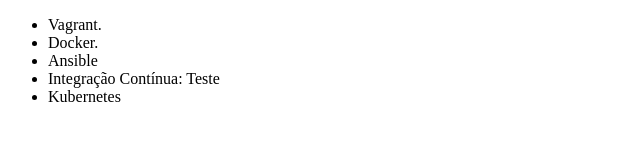
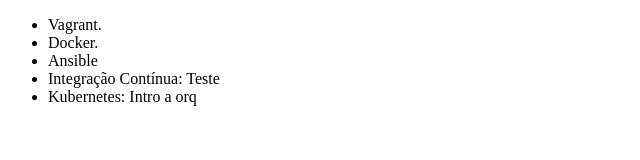
Before and after one commit to elvisdiego/alura-git, a plain HTML site: page index.html in a window 1280 px wide. Shown: the full height of the page, 0-640 px from the left. Drawn offline with Linux system fonts and the light colour scheme.

Commit message:
Alterando curso kubernetes

```diff
--- a/index.html
+++ b/index.html
@@ -10,7 +10,7 @@
         <li>Docker.</li>
         <li>Ansible</li>
         <li>Integração Contínua: Teste</li>
-		<li>Kubernetes</li>
+		<li>Kubernetes: Intro a orq</li>
     </ul>
 </body>
 </html>
```
